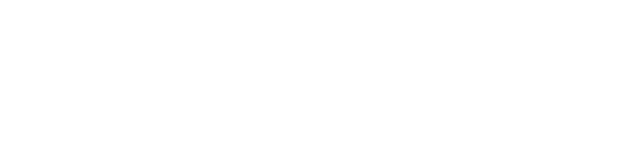
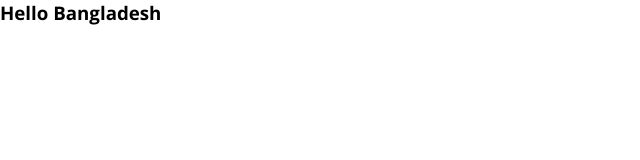
Before and after one commit to ashraf-cse/web_portfolio, a plain HTML site: page index.html in a window 1280 px wide. Shown: the whole page, without its empty margins (0-640 px from the left). Drawn offline with nearby package versions, Linux system fonts and the light colour scheme.

Commit message:
font family added

```diff
--- a/css/styles.css
+++ b/css/styles.css
@@ -0,0 +1,11 @@
+@import url('https://fonts.googleapis.com/css2?family=Open+Sans:ital,wdth,wght@0,75..100,300..800;1,75..100,300..800&display=swap');
+
+/* shared style */
+*{
+
+        font-family: "Open Sans";
+        font-style: normal;
+        margin: 0;
+        padding: 0;
+        box-sizing: border-box;
+}
--- a/index.html
+++ b/index.html
@@ -7,6 +7,12 @@
     <link rel="stylesheet" href="css/styles.css">
 </head>
 <body>
+    <head>
+        <h3>Hello Bangladesh</h3>
+    </head>
+
+    <main></main>
+    <footer></footer>
 
 </body>
 </html>
```
